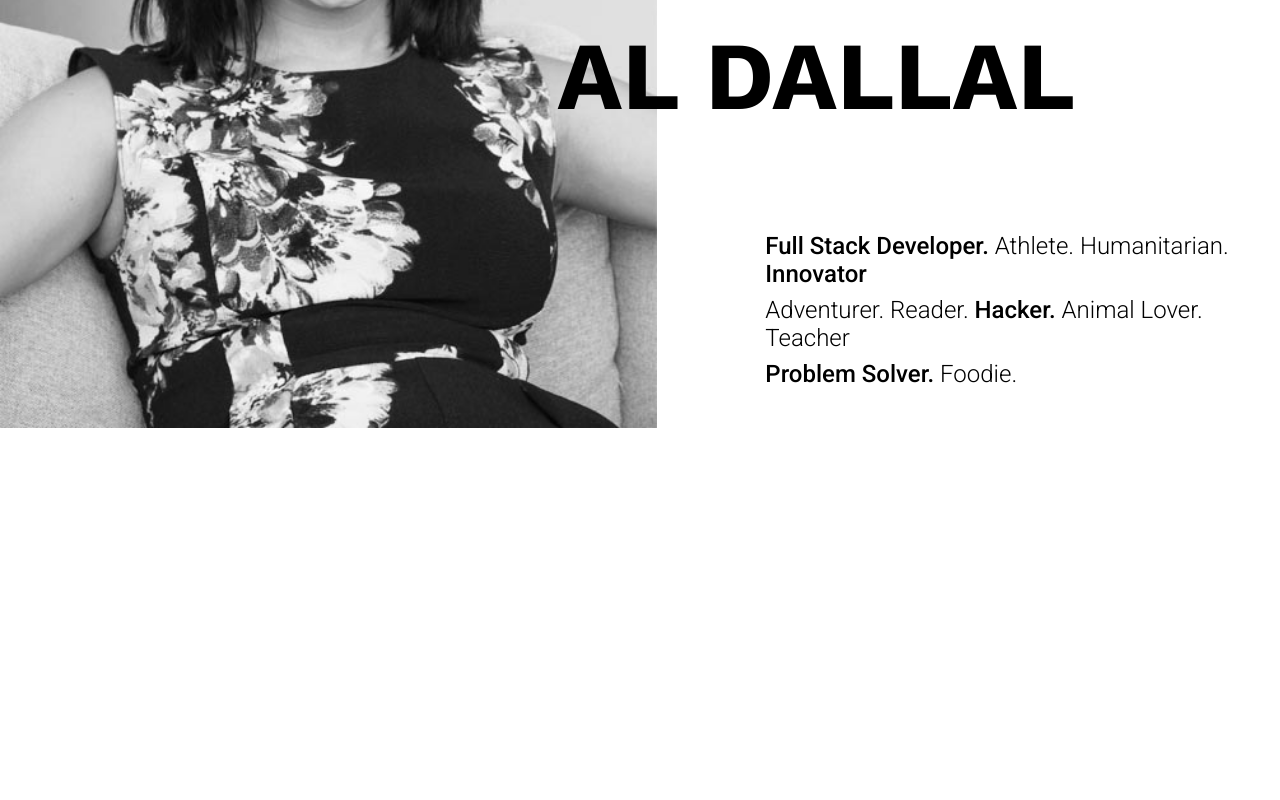
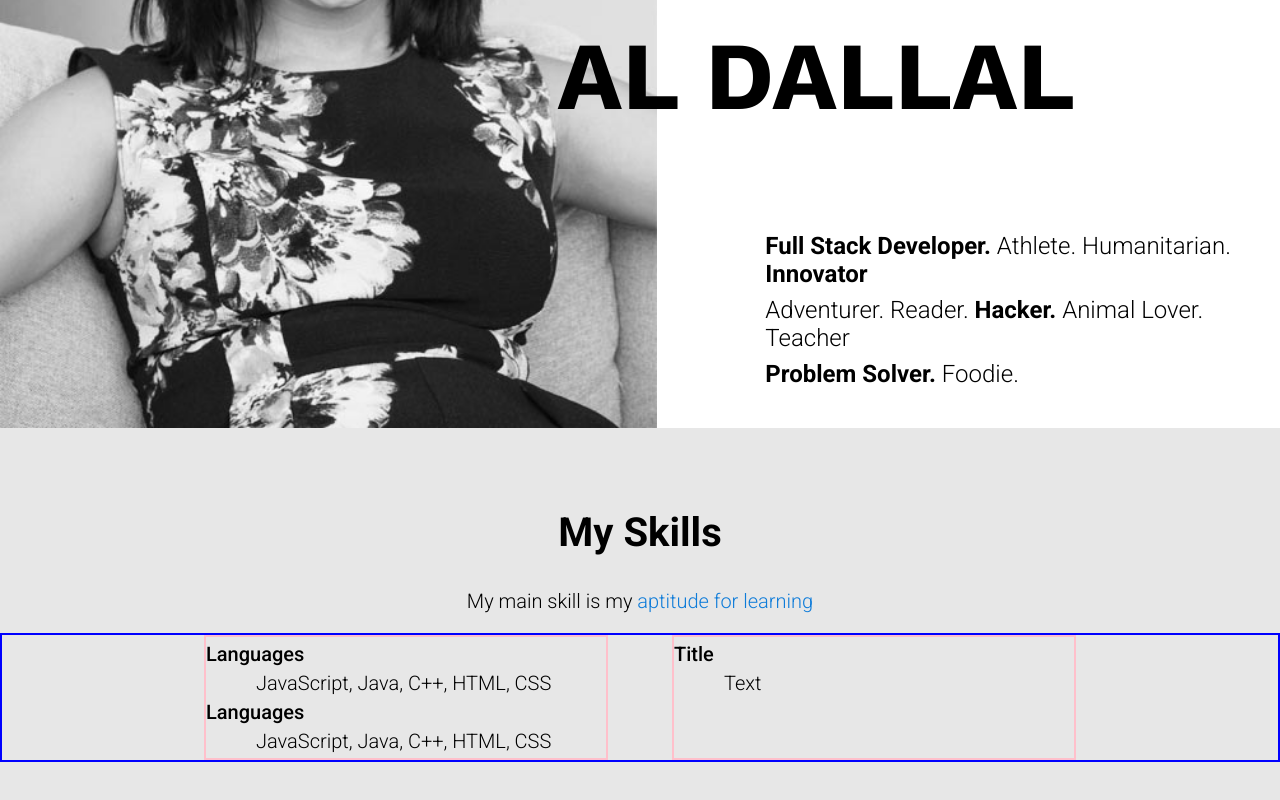
Before and after one commit to Aseelaldallal/portfolio, a React app: page / in a window 1280 px wide. Shown: the part 372-1172 px from the top of the page. Before the commit the page ends 800 px from the top, so only its background shows below. Built offline with nearby package versions, Linux system fonts and the light colour scheme.

Commit message:
create skills

```diff
--- a/public/index.html
+++ b/public/index.html
@@ -23,6 +23,7 @@
   <!-- Google Fonts -->
   <link href="https://fonts.googleapis.com/css?family=Roboto:300,400,500,700" rel="stylesheet">
   <link href="https://fonts.googleapis.com/css?family=Work+Sans:700,800,900" rel="stylesheet">
+  <link href="https://fonts.googleapis.com/css?family=Raleway:300,400,500,600" rel="stylesheet">
   <title>React App</title>
 </head>
 
--- a/src/App.js
+++ b/src/App.js
@@ -1,6 +1,8 @@
 import React, { Component } from 'react';
 import NavBar from './components/Navigation/NavBar/NavBar';
 import Home from './components/Home/Home';
+import Skills from './components/Skills/Skills';
+
 import classes from './App.css';
 
 class App extends Component {
@@ -9,6 +11,7 @@ class App extends Component {
       <div>
         <NavBar />
         <Home />
+        <Skills />
       </div>
     );
   }
--- a/src/components/Home/Home.css
+++ b/src/components/Home/Home.css
@@ -38,5 +38,7 @@
 }
 
 .highlight {
-    font-weight: 500;
+    font-weight: 600;
+    /* color: #FFD04B; */
+    /* text-shadow: 0px 0px 1px rgba(0,0,0,0.5); */
 }
--- /dev/null
+++ b/src/components/Skills/Skills.css
@@ -0,0 +1,56 @@
+
+
+.skills {
+    height: 500px;
+    width: 100%;
+    padding-top: 3rem;
+    padding-bottom: 3rem;
+    margin: 0 auto;
+    background-color: #e7e7e7;
+    /* font-family: 'Raleway', sans-serif; */
+    font-family: 'Roboto', sans-serif;
+    text-align: center;
+}
+
+
+h2 {
+    font-size: 2.5rem;
+}
+
+h3 {
+    font-size: inherit;
+    font-weight: 300;
+}
+
+.emph {
+    color:#0f7cd9;
+
+}
+
+.skillList {
+    border: 2px solid blue;
+    display: flex;
+    flex-direction: row;
+    justify-content: center;
+}
+
+.skillList div {
+    border: 2px solid pink;
+    width: 400px;
+    margin-left: 2rem;
+    margin-right: 2rem;
+    text-align: left;
+}
+
+.skillList p {
+    margin-bottom: 5px;
+    margin-top: 5px;
+}
+
+.title {
+    font-weight: 500;
+}
+
+.text {
+    margin-left: 50px;
+}
--- /dev/null
+++ b/src/components/Skills/Skills.js
@@ -0,0 +1,32 @@
+
+
+import React from 'react';
+import classes from './Skills.css';
+
+
+const Skills = () => {
+
+    return (
+        <section className={classes.skills}>
+            <h2> My Skills </h2>
+            <h3> My main skill is my <span className={classes.emph}>aptitude for learning</span> </h3>
+            <div className={classes.skillList} >
+                <div>
+                    <p className={classes.title}> Languages </p>
+                    <p className={classes.text}> JavaScript, Java, C++, HTML, CSS </p>
+                    <p className={classes.title}> Languages </p>
+                    <p className={classes.text}> JavaScript, Java, C++, HTML, CSS </p>
+                </div>
+                <div>
+                    <p className={classes.title}> Title </p>
+                    <p className={classes.text}> Text </p>
+                </div>
+            </div>
+        </section>
+    );
+
+}
+
+
+
+export default Skills;
--- a/src/index.css
+++ b/src/index.css
@@ -3,5 +3,5 @@ body {
   padding: 0;
   font-family: 'Roboto', sans-serif;
   font-weight: 300;
-  font-size: 16px;
+  font-size: 20px;
 }
```
